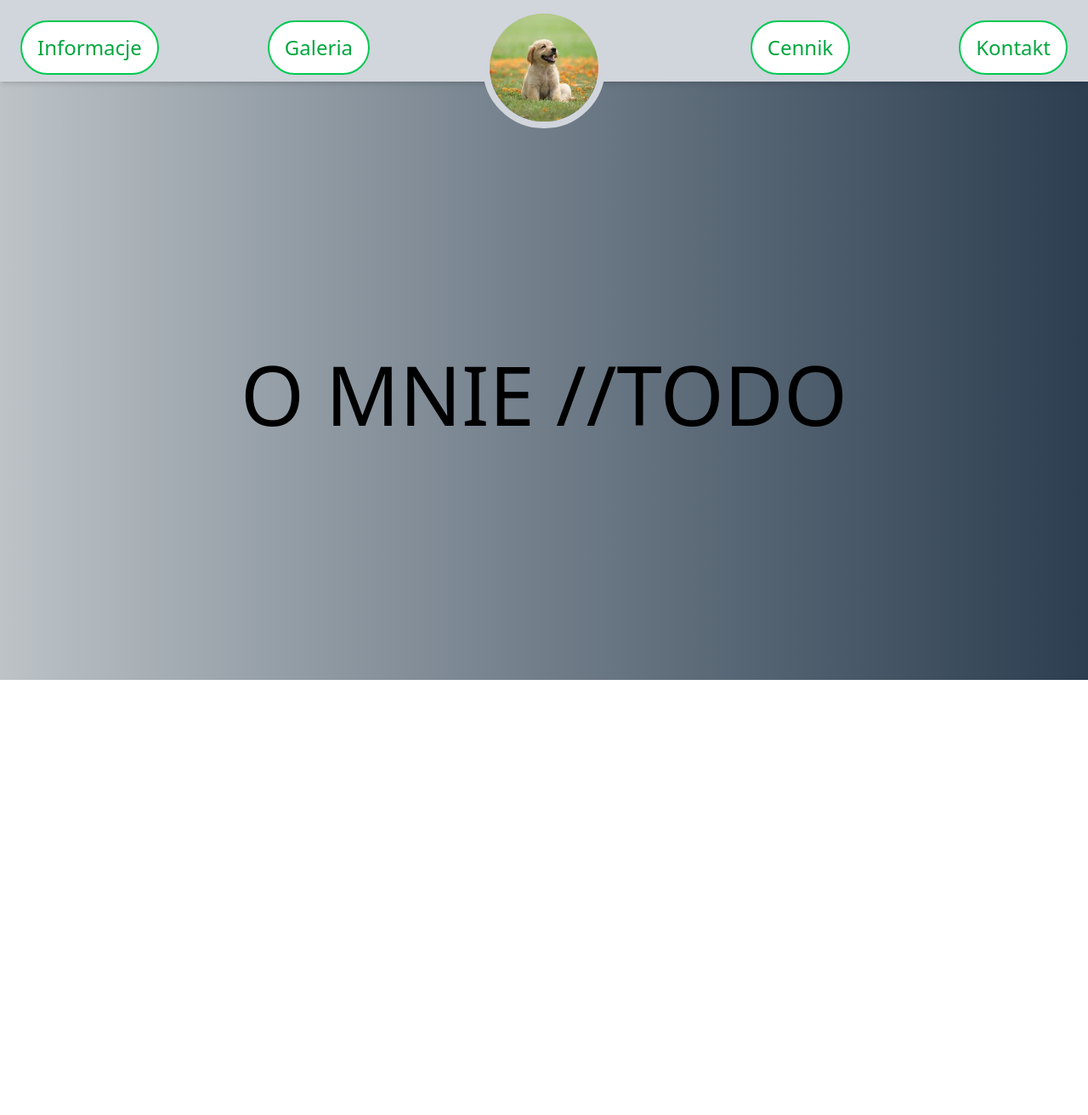
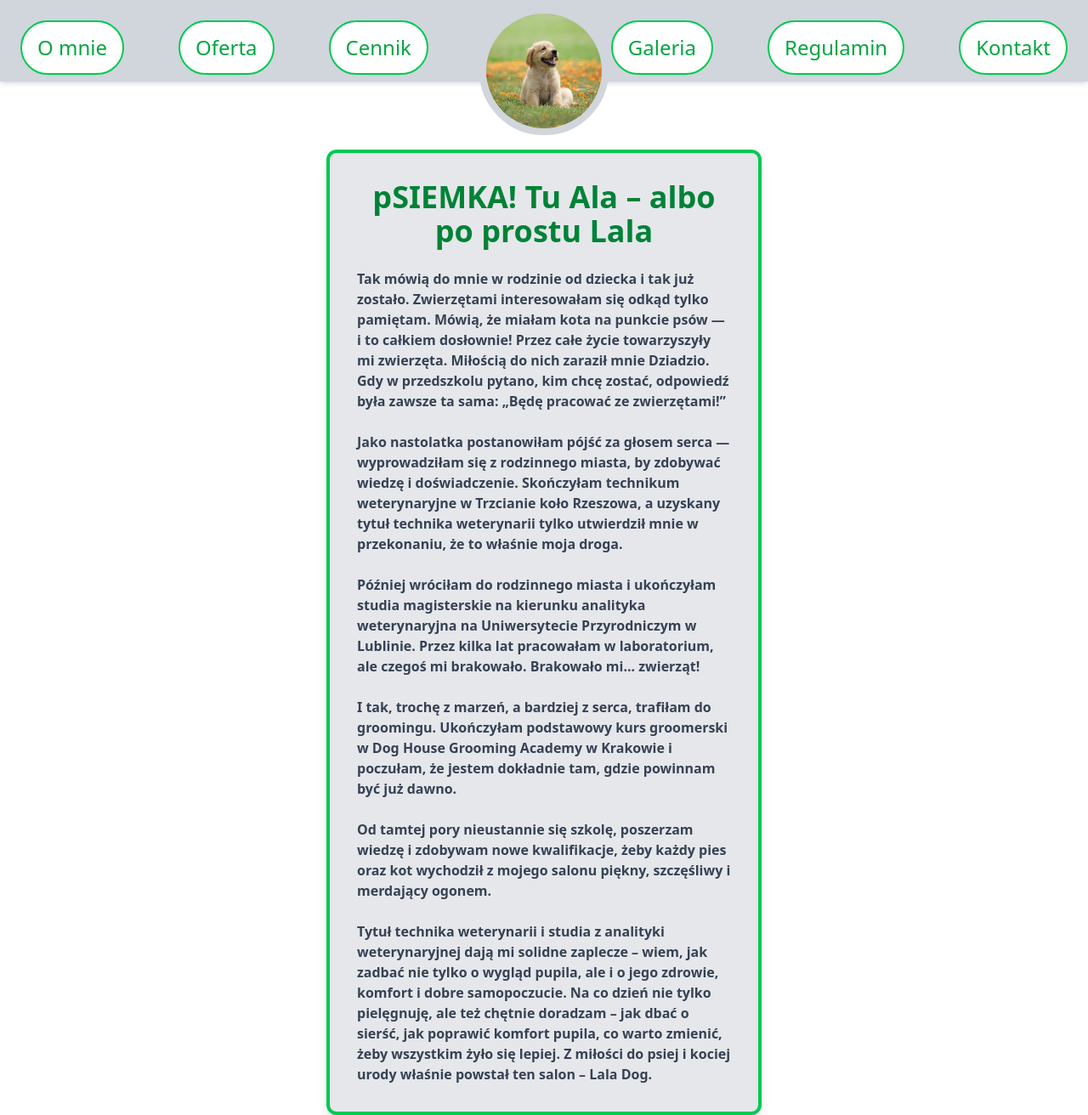
Before and after one commit to albertrzad18/lala-dog, a React (Vite) app: page / in a window 1280 px wide. Shown: the whole page at 85% size. Before the commit the page ends 800 px from the top, so only its background shows below. Built offline with nearby package versions, Linux system fonts and the light colour scheme.

Commit message:
added about me page

```diff
--- a/src/App.jsx
+++ b/src/App.jsx
@@ -10,9 +10,11 @@ function App() {
     <BrowserRouter>
       <Routes>
         <Route path="/" element={<AboutPage />}></Route>
-        <Route path="/informations" element={<AboutPage />}></Route>
+        <Route path="/aboutMe" element={<AboutPage />}></Route>
+        <Route path="/offer" element={<PriceList />}></Route>
+        <Route path="/priceList" element={<PriceList />}></Route>
         <Route path="/gallery" element={<GalleryPage />}></Route>
-        <Route path="/pricing" element={<PriceList />}></Route>
+        <Route path="/statute" element={<GalleryPage />}></Route>
         <Route path="/contact" element={<ContactPage />}></Route>
       </Routes>
     </BrowserRouter>
--- a/src/components/Navbar.jsx
+++ b/src/components/Navbar.jsx
@@ -5,24 +5,30 @@ const Navbar = () => {
     <>
       <nav className="fixed top-0 w-full h-72 md:h-24 bg-gray-300 z-50 shadow-md">
         <div className="max-w-screen-xl mx-auto flex flex-col md:flex-row items-center justify-between p-4 md:p-6">
-          <ul className="flex flex-row gap-6 md:gap-32 text-xl md:text-2xl mb-32">
+          <ul className="flex flex-row gap-16 text-xl md:text-2xl mb-24">
             <li>
-              <HoverLink text="Informacje" link="/informations" />
+              <HoverLink text="O mnie" link="/aboutMe" />
             </li>
             <li>
-              <HoverLink text="Galeria" link="/gallery" />
+              <HoverLink text="Oferta" link="/offer" />
+            </li>
+            <li>
+              <HoverLink text="Cennik" link="/priceList" />
             </li>
           </ul>
           <div className="my-4 md:my-0 absolute top-2 left-1/2 transform -translate-x-1/2">
             <img
               src="dog.jpg"
-              className="w-24 md:w-36 rounded-full border-8 border-gray-300 hidden md:block"
+              className="w-24 md:w-38 rounded-full border-8 border-gray-300 block md:block"
               alt="Logo"
             />
           </div>
-          <ul className="flex flex-row gap-6 md:gap-32 text-xl md:text-2xl mb-32">
+          <ul className="flex flex-row gap-16 text-xl md:text-2xl mb-24">
             <li>
-              <HoverLink text="Cennik" link="/pricing" />
+              <HoverLink text="Galeria" link="/gallery" />
+            </li>
+            <li>
+              <HoverLink text="Regulamin" link="/statute" />
             </li>
             <li>
               <HoverLink text="Kontakt" link="/contact" />
--- a/src/pages/About.jsx
+++ b/src/pages/About.jsx
@@ -6,8 +6,59 @@ const AboutPage = () => {
     <>
       <Navbar />
       <FadeInOut>
-        <div className="min-h-screen pt-32 bg-gradient-to-r from-[#bdc3c7] to-[#2c3e50] text-black text-8xl flex items-center justify-center">
-          O MNIE //TODO
+        <div className="pt-44 px-6 md:px-32 flex flex-col items-center justify-center gap-16">
+          <div className="w-full md:w-2/3 lg:w-1/2 bg-gray-200 rounded-xl shadow-lg p-8 space-y-6 border-4 border-green-500  font-bold text-gray-700">
+            <h1 className="text-3xl md:text-4xl font-bold text-green-700 text-center">
+              pSIEMKA! Tu Ala – albo po prostu Lala
+            </h1>
+
+            <p>
+              Tak mówią do mnie w rodzinie od dziecka i tak już zostało.
+              Zwierzętami interesowałam się odkąd tylko pamiętam. Mówią, że
+              miałam kota na punkcie psów — i to całkiem dosłownie! Przez całe
+              życie towarzyszyły mi zwierzęta. Miłością do nich zaraził mnie
+              Dziadzio. Gdy w przedszkolu pytano, kim chcę zostać, odpowiedź
+              była zawsze ta sama: „Będę pracować ze zwierzętami!”
+            </p>
+
+            <p>
+              Jako nastolatka postanowiłam pójść za głosem serca — wyprowadziłam
+              się z rodzinnego miasta, by zdobywać wiedzę i doświadczenie.
+              Skończyłam technikum weterynaryjne w Trzcianie koło Rzeszowa, a
+              uzyskany tytuł technika weterynarii tylko utwierdził mnie w
+              przekonaniu, że to właśnie moja droga.
+            </p>
+
+            <p>
+              Później wróciłam do rodzinnego miasta i ukończyłam studia
+              magisterskie na kierunku analityka weterynaryjna na Uniwersytecie
+              Przyrodniczym w Lublinie. Przez kilka lat pracowałam w
+              laboratorium, ale czegoś mi brakowało. Brakowało mi... zwierząt!
+            </p>
+
+            <p>
+              I tak, trochę z marzeń, a bardziej z serca, trafiłam do groomingu.
+              Ukończyłam podstawowy kurs groomerski w Dog House Grooming Academy
+              w Krakowie i poczułam, że jestem dokładnie tam, gdzie powinnam być
+              już dawno.
+            </p>
+
+            <p>
+              Od tamtej pory nieustannie się szkolę, poszerzam wiedzę i zdobywam
+              nowe kwalifikacje, żeby każdy pies oraz kot wychodził z mojego
+              salonu piękny, szczęśliwy i merdający ogonem.
+            </p>
+
+            <p>
+              Tytuł technika weterynarii i studia z analityki weterynaryjnej
+              dają mi solidne zaplecze – wiem, jak zadbać nie tylko o wygląd
+              pupila, ale i o jego zdrowie, komfort i dobre samopoczucie. Na co
+              dzień nie tylko pielęgnuję, ale też chętnie doradzam – jak dbać o
+              sierść, jak poprawić komfort pupila, co warto zmienić, żeby
+              wszystkim żyło się lepiej. Z miłości do psiej i kociej urody
+              właśnie powstał ten salon – Lala Dog.
+            </p>
+          </div>
         </div>
       </FadeInOut>
     </>
--- a/src/pages/Contact.jsx
+++ b/src/pages/Contact.jsx
@@ -8,28 +8,28 @@ const ContactPage = () => {
     <>
       <Navbar />
       <FadeInOut>
-        <div className="pt-38 px-32 flex flex-row items-center justify-center gap-16">
-          <div className="w-1/2 h-full mx-auto bg-white rounded-xl shadow-lg p-8 space-y-6 border-2 border-green-500">
+        <div className="pt-38 px-32 flex flex-col items-center justify-center gap-16">
+          <div className="w-1/2 h-full mx-auto mt-8 bg-white rounded-xl shadow-lg p-8 space-y-6 border-2 border-green-500">
             <h2 className="text-2xl font-bold text-center text-green-600">
               Kontakt
             </h2>
 
-            <div className="flex items-center justify-center space-x-4">
+            <div className="flex items-center justify-center space-x-4 text-xl">
               <MapPin className="text-green-500 w-6 h-6" />
               <p className="text-gray-700">Lubelska 108, 24-200 Bełżyce</p>
             </div>
 
-            <div className="flex items-center justify-center space-x-4">
+            <div className="flex items-center justify-center space-x-4 text-xl">
               <Phone className="text-green-500 w-6 h-6" />
               <p className="text-gray-700">+48 123 456 789</p>
             </div>
 
-            <div className="flex items-center justify-center space-x-4">
+            <div className="flex items-center justify-center space-x-4 text-xl">
               <Mail className="text-green-500 w-6 h-6" />
               <p className="text-gray-700">lager@dorotka.pl</p>
             </div>
 
-            <div className="flex items-center justify-center space-x-4">
+            <div className="flex items-center justify-center space-x-4 text-xl">
               <Facebook className="text-green-500 w-6 h-6" />
               <a
                 href="https://facebook.com/twojafirma"
```
